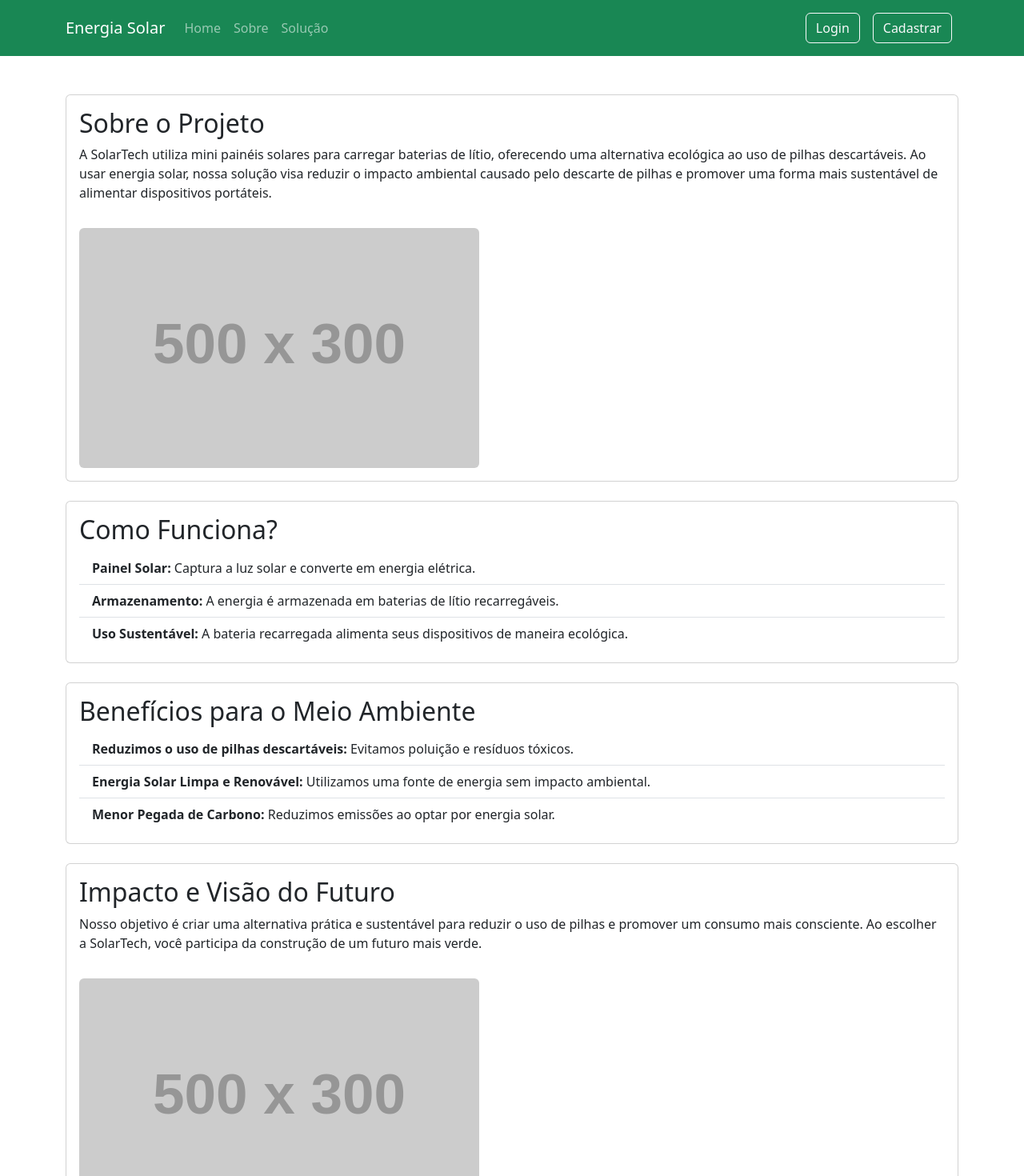
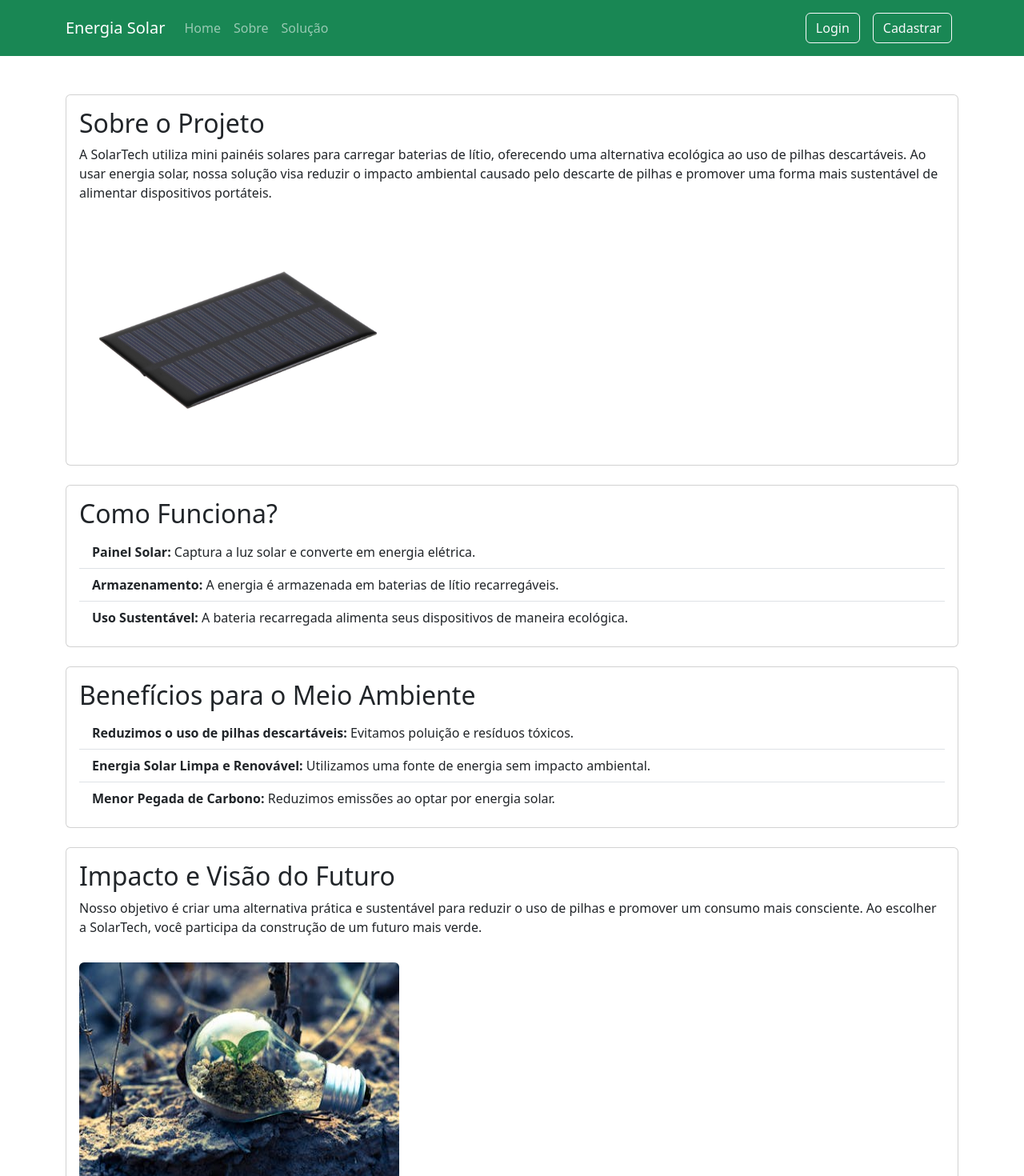
Before and after one commit to Pedro-Josue/Site_GS, a React (Vite) app: page /sobre in a window 1280 px wide. Shown: the top 1470 px of the page at 80% size. Built offline with nearby package versions, Linux system fonts and the light colour scheme.

Commit message:
pagina sobre feita

```diff
--- /dev/null
+++ b/src/css/SobreStyle.jsx
@@ -0,0 +1,8 @@
+import styled from "styled-components";
+
+export const SobreStyle = styled.section`
+    img{
+        height: 280px;
+        width: 400px;
+    }
+`
--- a/src/routes/Sobre.jsx
+++ b/src/routes/Sobre.jsx
@@ -1,8 +1,9 @@
 import { Card, ListGroup } from 'react-bootstrap';
+import { SobreStyle } from '../css/SobreStyle';
 
 const Sobre=()=>{
     return(
-        <>
+        <SobreStyle>
         <div className="container mt-5">
       {/* Card: Sobre o Projeto */}
       <Card className="mb-4">
@@ -11,7 +12,7 @@ const Sobre=()=>{
           <Card.Text>
             A SolarTech utiliza mini painéis solares para carregar baterias de lítio, oferecendo uma alternativa ecológica ao uso de pilhas descartáveis. Ao usar energia solar, nossa solução visa reduzir o impacto ambiental causado pelo descarte de pilhas e promover uma forma mais sustentável de alimentar dispositivos portáteis.
           </Card.Text>
-          <img src="https://via.placeholder.com/500x300.png?text=Painel+Solar" alt="Painel Solar" className="img-fluid rounded mt-3" />
+          <img src="src\assets\mini-painel-solar.jpg" alt="Painel Solar" className="img-fluid rounded mt-3" />
         </Card.Body>
       </Card>
 
@@ -58,11 +59,11 @@ const Sobre=()=>{
           <Card.Text>
             Nosso objetivo é criar uma alternativa prática e sustentável para reduzir o uso de pilhas e promover um consumo mais consciente. Ao escolher a SolarTech, você participa da construção de um futuro mais verde.
           </Card.Text>
-          <img src="https://via.placeholder.com/500x300.png?text=Visão+Sustentável" alt="Visão Sustentável" className="img-fluid rounded mt-3" />
+          <img src="src\assets\futuro-sustentavel.jpg" alt="Visão Sustentável" className="img-fluid rounded mt-3" />
         </Card.Body>
       </Card>
     </div>
-        </>
+        </SobreStyle>
     )
 }
 
```
Also changed, not shown: src/assets/futuro-sustentavel.jpg (added), src/assets/mini-painel-solar.jpg (added).
